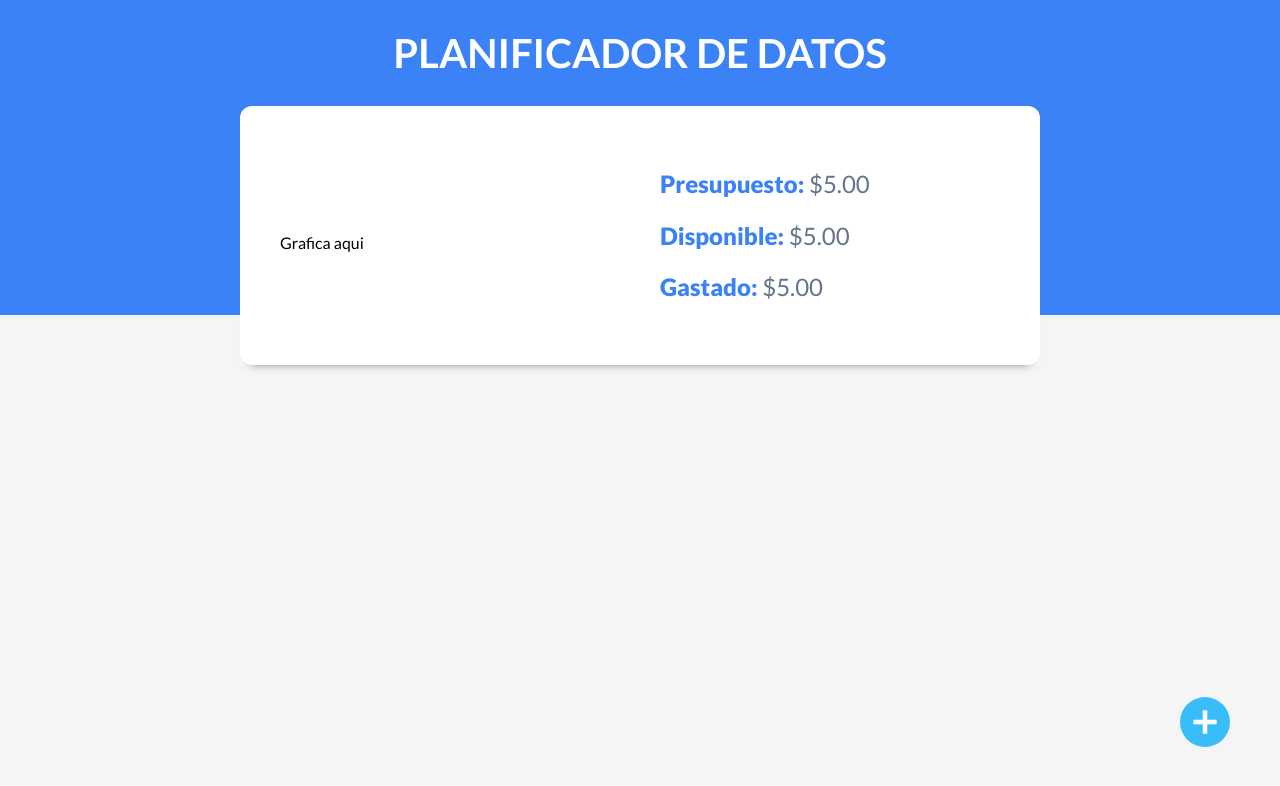
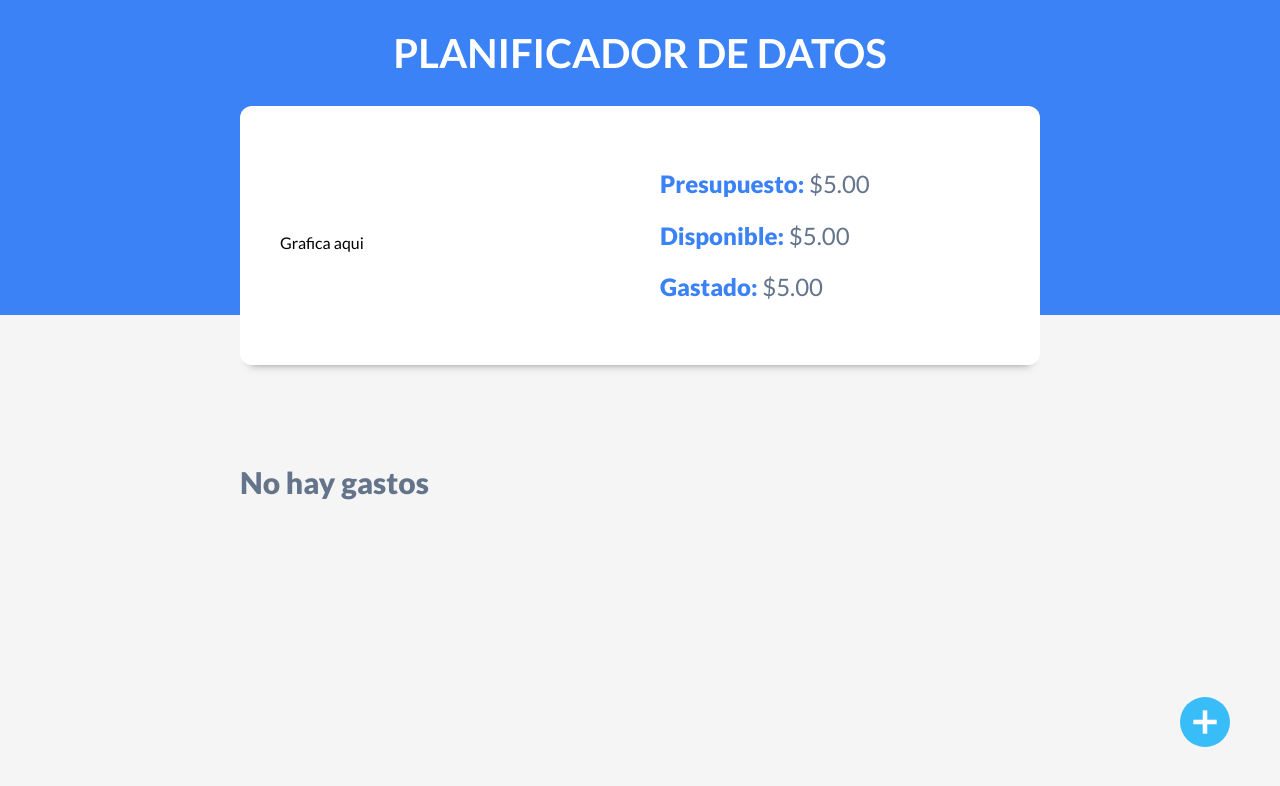
Before and after one commit to CasJuan/control-gastos, a React (Vite) app: page / in a window 1280 px wide. Both pictures are taken after typing "5" into the empty fields and a click on the input "Añadir". Shown: the top 786 px of the page. Built offline with nearby package versions, Linux system fonts and the light colour scheme.

Commit message:
[ADD] componente gasto

```diff
--- a/src/App.jsx
+++ b/src/App.jsx
@@ -2,8 +2,9 @@
 
 import Header from './components/Header';
 import Modal from './components/Modal';
+import ListadoGastos from './components/ListadoGastos';
 
-import {generarId} from './helpers'
+import { generarId } from './helpers'
 
 import IconoNuvoGasto from './img/nuevo-gasto.svg'
 
@@ -24,12 +25,12 @@
 
     setTimeout(() => {
       setAnimarModal(true);
-    },500)
+    }, 500)
   }
 
   const guardarGasto = gasto => {
     gasto.id = generarId();
-    setGastos([...gastos,gasto]);
+    setGastos([...gastos, gasto]);
 
     setAnimarModal(false);
 
@@ -42,28 +43,38 @@
   return (
     <div>
       <Header
-        presupuesto = {presupuesto}
-        setPresupuesto = {setPresupuesto}
-        isValidPresupuesto = {isValidPresupuesto}
+        presupuesto={presupuesto}
+        setPresupuesto={setPresupuesto}
+        isValidPresupuesto={isValidPresupuesto}
         setIsValidoPresupuesto={setIsValidoPresupuesto}
       />
 
       {isValidPresupuesto && (
+        <>
+          <main>
+            <ListadoGastos
+              gastos={gastos}
+
+            />
+          </main>
+
+
           <div className='nuevo-gasto'>
             <img
               src={IconoNuvoGasto}
               alt="Icono nuevo gasto"
               onClick={handleNuevoGasto}
             />
-      </div>)
-      }
+          </div>
+        </>
+      )}
 
       {modal && <Modal
-                  setModal = {setModal}
-                  animarModal = {animarModal}
-                  setAnimarModal = {setAnimarModal}
-                  guardarGasto = {guardarGasto}
-                /> }
+        setModal={setModal}
+        animarModal={animarModal}
+        setAnimarModal={setAnimarModal}
+        guardarGasto={guardarGasto}
+      />}
 
 
     </div>
--- /dev/null
+++ b/src/components/Gasto.jsx
@@ -0,0 +1,11 @@
+import React from 'react'
+
+const Gasto = () => {
+  return (
+    <div>
+
+    </div>
+  )
+}
+
+export default Gasto
--- /dev/null
+++ b/src/components/ListadoGastos.jsx
@@ -0,0 +1,21 @@
+import React from 'react'
+
+import Gasto from './Gasto'
+
+const ListadoGastos = ({gastos}) => {
+  return (
+    <div className='listado-gastos contenedor'>
+      <h2>{gastos.lenght ? 'Gastos' : 'No hay gastos'}</h2>
+
+        {gastos.map (gasto => (
+            <Gasto
+                key={gasto.id}
+                gasto = {gasto}
+            />
+        )) }
+
+    </div>
+  )
+}
+
+export default ListadoGastos
```
Lines whose indentation alone changed are shown as unchanged.
